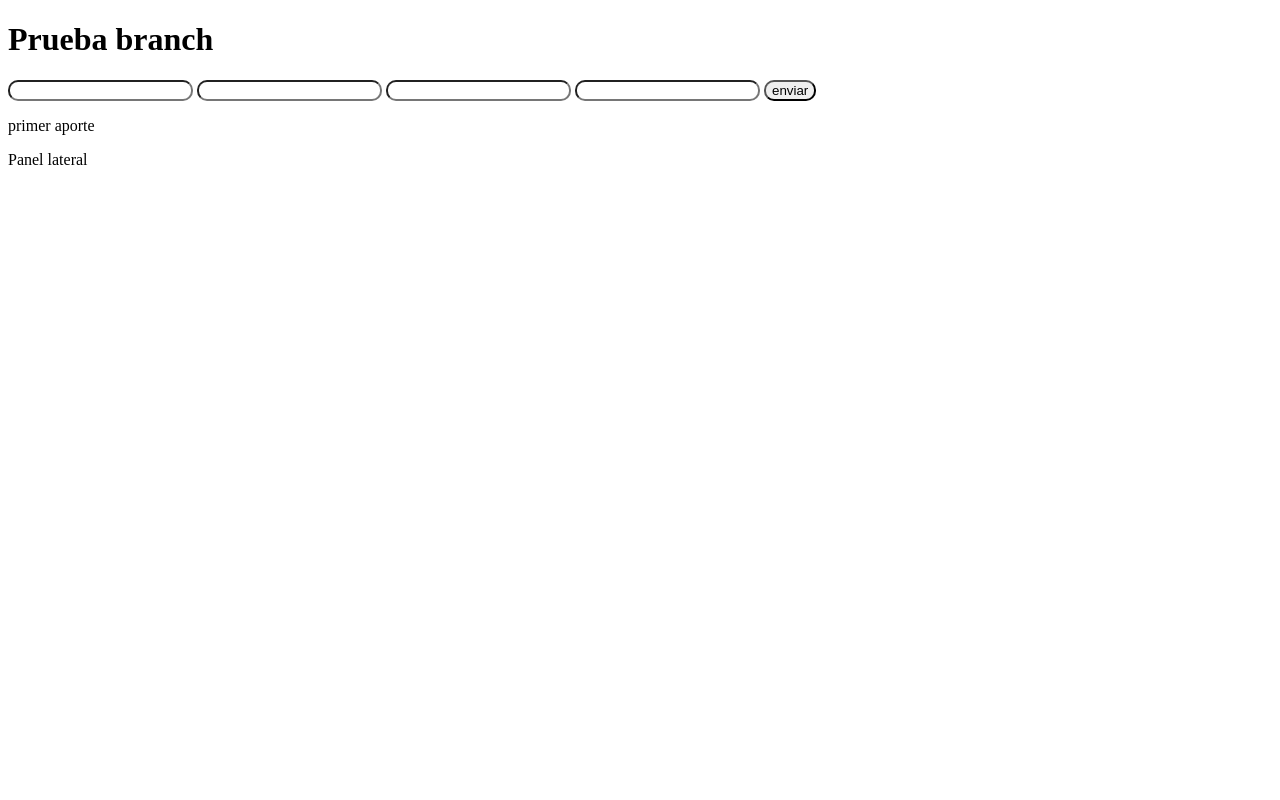
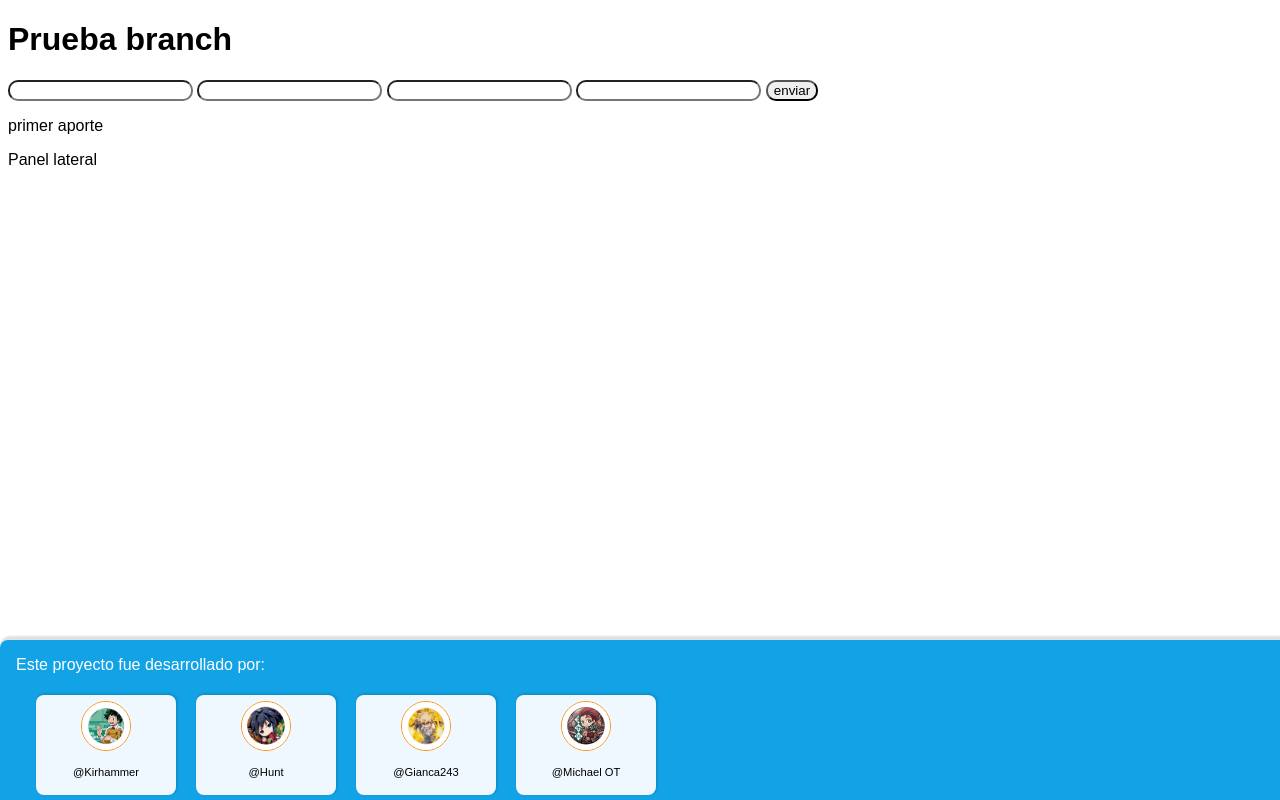
Before and after one commit to gianca243/Prueba-branch, a plain HTML site: page index.html in a window 1280 px wide. Drawn offline with Linux system fonts and the light colour scheme.

Commit message:
Se crea el footer de la página

```diff
--- a/assets/css/estilos.css
+++ b/assets/css/estilos.css
@@ -1,3 +1,7 @@
+html{
+    font-family: arial, sans-serif;
+}
+
 /*Estilos del formulario*/
 input {
     border-radius: 10px;
--- /dev/null
+++ b/assets/css/footer.css
@@ -0,0 +1,42 @@
+footer{
+    position: fixed;
+    left: 0;
+    bottom: 0;
+    width: 100%;
+    padding-left: 1rem;
+    padding-right: 1rem;
+    background-color:#12A2E6;
+    color: white;
+    box-shadow: 2px -2px 2px 2px rgba(0, 0, 0, 0.12);
+    border-top-left-radius: 8px;
+    border-top-right-radius: 8px;
+}
+
+.autor-image{
+    height: 3rem;
+    border-radius: 50%;
+    border: 1px solid #FE9314;
+}
+
+.autor-name{
+    font-size: 0.7rem;
+    color: black;
+}
+
+.autor-card{
+    display: table-cell;
+    background-color: aliceblue;
+    border-radius: 8px;
+    width: 8rem;
+    height: 5rem;
+    padding: 6px;
+    margin: 6px;
+    text-align: center;
+    box-shadow: 1px -1px 2px 1px rgba(0, 0, 0, 0.12);
+}
+
+#autors{
+    display: table;
+    border-spacing: 20px 5px; /*Optional*/
+
+}
--- a/index.html
+++ b/index.html
@@ -5,6 +5,7 @@
     <meta charset="UTF-8">
     <meta name="viewport" content="width=device-width, initial-scale=1.0">
     <link rel="stylesheet" href="./assets/css/estilos.css">
+    <link rel="stylesheet" href="./assets/css/footer.css">
     <title>Practicando Git</title>
 </head>
 
@@ -29,6 +30,27 @@
     <aside>
         <p>Panel lateral</p>
     </aside>
+    <footer>
+        <p>Este proyecto fue desarrollado por: </p>
+        <div id="autors">
+            <div class="autor-card">
+                <img src="./assets/images/avatar_1.jpg" class="autor-image" alt="avatar image">
+                <p class="autor-name">@Kirhammer</p>
+            </div>
+            <div class="autor-card">
+                <img src="./assets/images/avatar_2.webp" class="autor-image" alt="avatar image">
+                <p class="autor-name">@Hunt</p>
+            </div>
+            <div class="autor-card">
+                <img src="./assets/images/avatar_3.jpg" class="autor-image" alt="avatar image">
+                <p class="autor-name">@Gianca243</p>
+            </div>
+            <div class="autor-card">
+                <img src="./assets/images/avatar_4.webp" class="autor-image" alt="avatar image">
+                <p class="autor-name">@Michael OT</p>
+            </div>
+        </div>
+    </footer>
 </body>
 
 </html>
```
Also changed, not shown: assets/images/avatar_1.jpg (added), assets/images/avatar_2.webp (added), assets/images/avatar_3.jpg (added), assets/images/avatar_4.webp (added).
